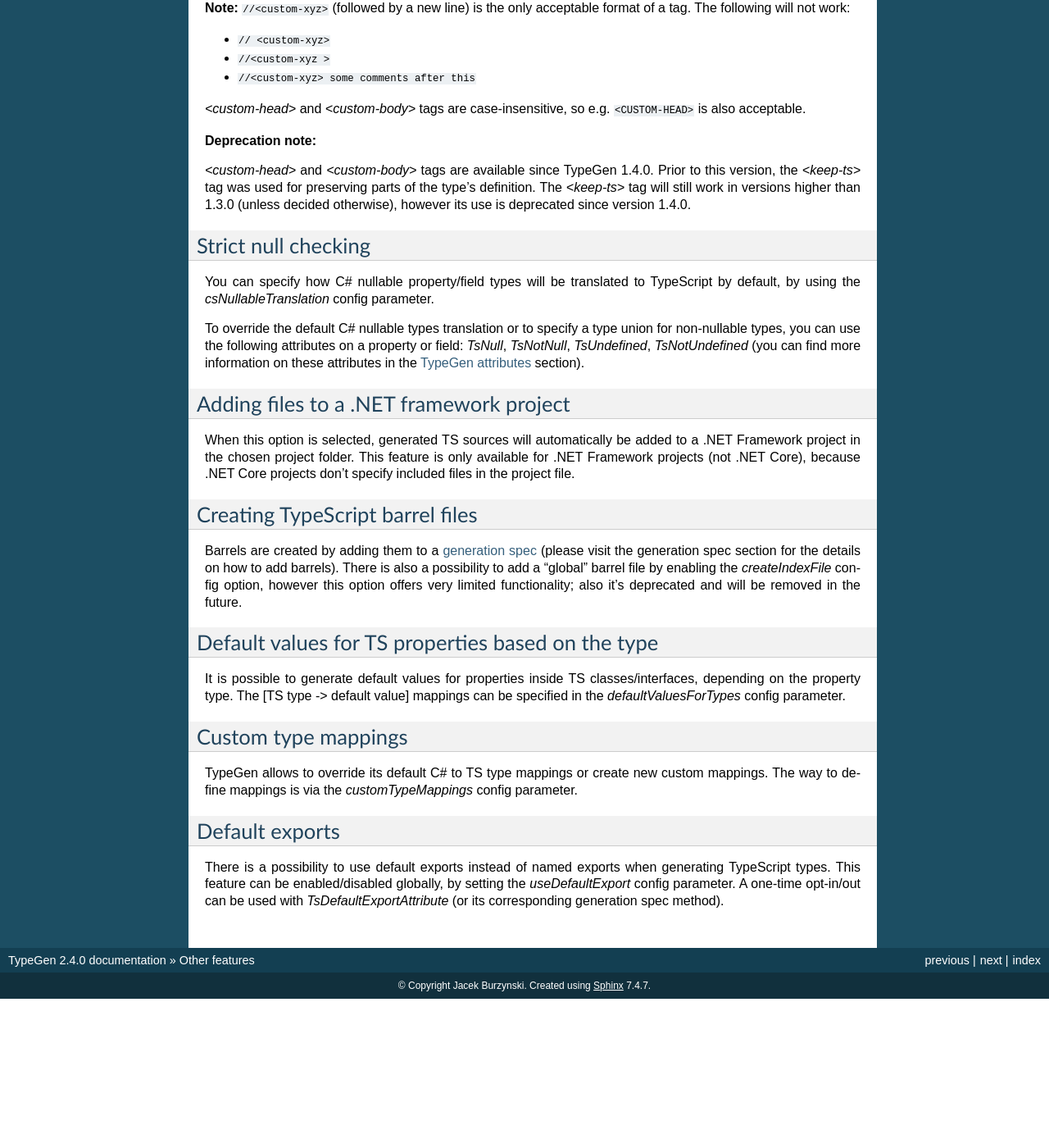
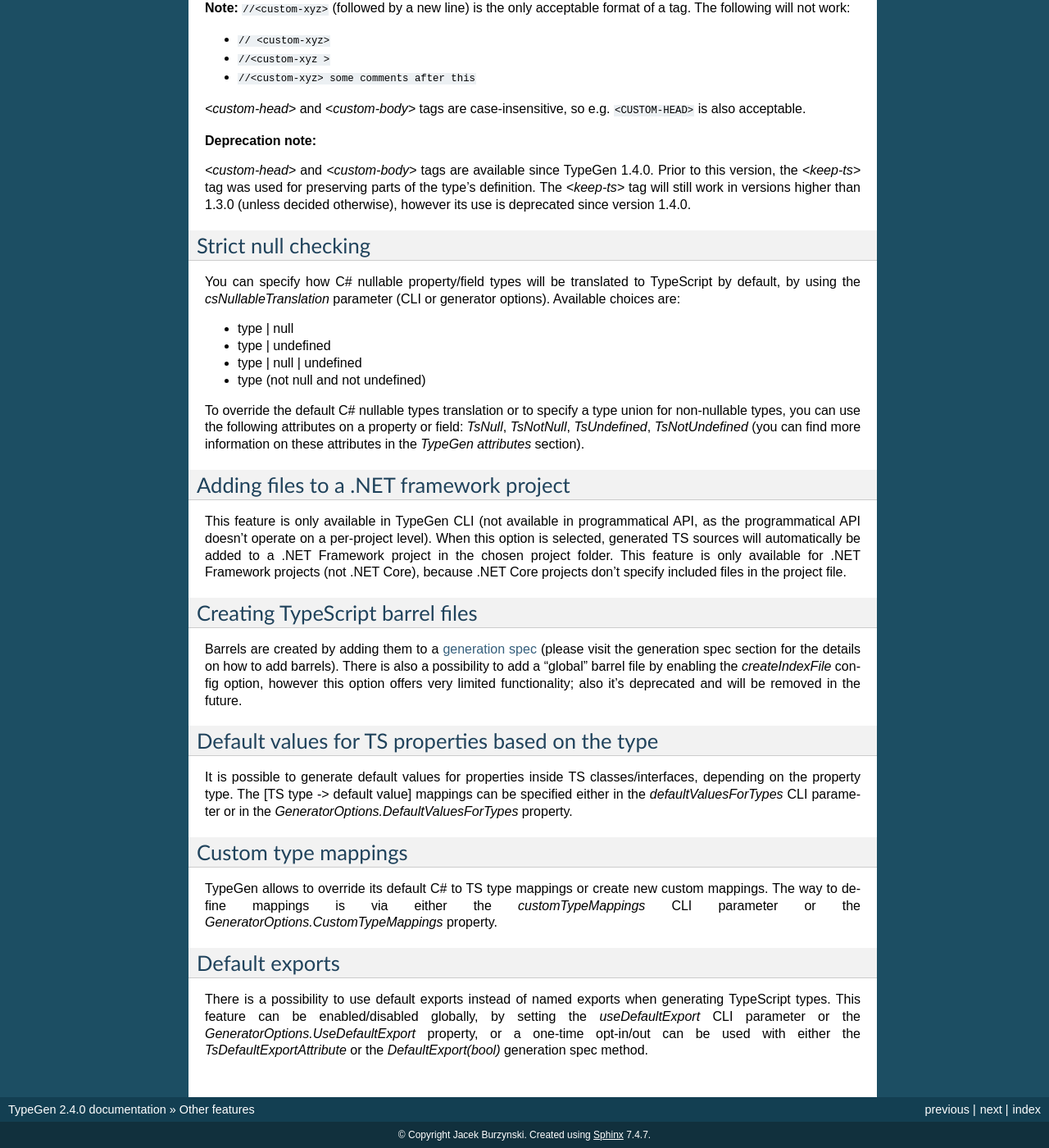
Before and after one commit to jburzynski/TypeGenDocs, a Sphinx documentation site: the page built from source/otherfeatures.rst, in a window 1280 px wide and 1400 px high, scrolled down 846 px. Shown: the whole window at 82% size. Built offline with Sphinx 7.4.7, drawn with Linux system fonts in a browser that asks for light colours; before the commit the page ends 2064 px from its top, so only the background shows below that.

Commit message:
reverted "remove info about programmatical api"

```diff
--- a/source/otherfeatures.rst
+++ b/source/otherfeatures.rst
@@ -63,14 +63,19 @@
 Strict null checking
 ====================
 
-You can specify how C# nullable property/field types will be translated to TypeScript by default, by using the *csNullableTranslation* config parameter.
+You can specify how C# nullable property/field types will be translated to TypeScript by default, by using the *csNullableTranslation* parameter (CLI or generator options). Available choices are:
 
-To override the default C# nullable types translation or to specify a type union for non-nullable types, you can use the following attributes on a property or field: *TsNull*, *TsNotNull*, *TsUndefined*, *TsNotUndefined* (you can find more information on these attributes in the :doc:`TypeGen attributes <attributes>` section).
+* type | null
+* type | undefined
+* type | null | undefined
+* type (not null and not undefined)
+
+To override the default C# nullable types translation or to specify a type union for non-nullable types, you can use the following attributes on a property or field: *TsNull*, *TsNotNull*, *TsUndefined*, *TsNotUndefined* (you can find more information on these attributes in the *TypeGen attributes* section).
 
 Adding files to a .NET framework project
 ========================================
 
-When this option is selected, generated TS sources will automatically be added to a .NET Framework project in the chosen project folder. This feature is only available for .NET Framework projects (not .NET Core), because .NET Core projects don't specify included files in the project file.
+This feature is only available in TypeGen CLI (not available in programmatical API, as the programmatical API doesn't operate on a per-project level). When this option is selected, generated TS sources will automatically be added to a .NET Framework project in the chosen project folder. This feature is only available for .NET Framework projects (not .NET Core), because .NET Core projects don't specify included files in the project file.
 
 Creating TypeScript barrel files
 ================================
@@ -80,14 +85,14 @@
 Default values for TS properties based on the type
 ==================================================
 
-It is possible to generate default values for properties inside TS classes/interfaces, depending on the property type. The [TS type -> default value] mappings can be specified in the *defaultValuesForTypes* config parameter.
+It is possible to generate default values for properties inside TS classes/interfaces, depending on the property type. The [TS type -> default value] mappings can be specified either in the *defaultValuesForTypes* CLI parameter or in the *GeneratorOptions.DefaultValuesForTypes* property.
 
 Custom type mappings
 ====================
 
-TypeGen allows to override its default C# to TS type mappings or create new custom mappings. The way to define mappings is via the *customTypeMappings* config parameter.
+TypeGen allows to override its default C# to TS type mappings or create new custom mappings. The way to define mappings is via either the *customTypeMappings* CLI parameter or the *GeneratorOptions.CustomTypeMappings* property.
 
 Default exports
 ===============
 
-There is a possibility to use default exports instead of named exports when generating TypeScript types. This feature can be enabled/disabled globally, by setting the *useDefaultExport* config parameter. A one-time opt-in/out can be used with `TsDefaultExportAttribute` (or its corresponding generation spec method).
+There is a possibility to use default exports instead of named exports when generating TypeScript types. This feature can be enabled/disabled globally, by setting the *useDefaultExport* CLI parameter or the *GeneratorOptions.UseDefaultExport* property, or a one-time opt-in/out can be used with either the `TsDefaultExportAttribute` or the `DefaultExport(bool)` generation spec method.
--- a/source/whatisgenerated.rst
+++ b/source/whatisgenerated.rst
@@ -47,7 +47,7 @@
 
 * The C# property/field is annotated with the *TsDefaultValue* attribute
 * The C# property/field has a non-default value
-* A default value is specified for the generated property's type in either the *defaultValuesForTypes* config parameter
+* A default value is specified for the generated property's type in either the *defaultValuesForTypes* CLI parameter or the *GeneratorOptions.DefaultValuesForTypes* property
 
 The order of checking for a default value to use is the same as listed above (first *TsDefaultValueAttribute*, then the member's value, then default value for a TS type).
 
@@ -66,7 +66,7 @@
 Additionally, any type that implements the *IDictionary* interface (or the *IDictionary* interface itself) will be mapped to TypeScript dictionary type.
 For example, *Dictionary<int, string>* will be mapped to *{ [key: number]: string; }*.
 
-There is an option to override the default mappings or create new [C# to TypeScript] type mappings by using the *customTypeMappings* config option.
+There is an option to override the default mappings or create new [C# to TypeScript] type mappings by using the *customTypeMappings* option in the CLI or *GeneratorOptions.CustomTypeMappings* in the programmatical API.
 
 Complex property/field types
 ============================
```
Also changed, not shown: source/attributes.rst (+5 -5 lines), source/converters.rst (+6 -13 lines).
